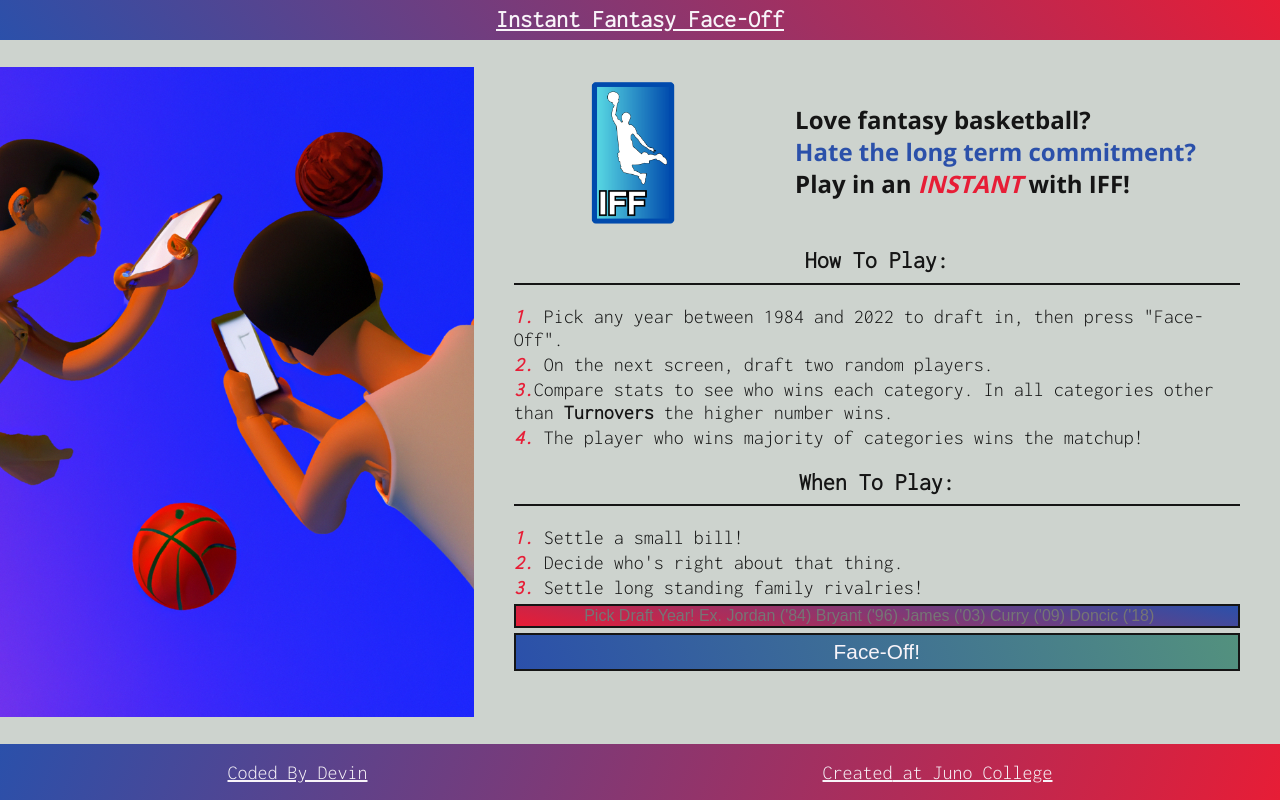
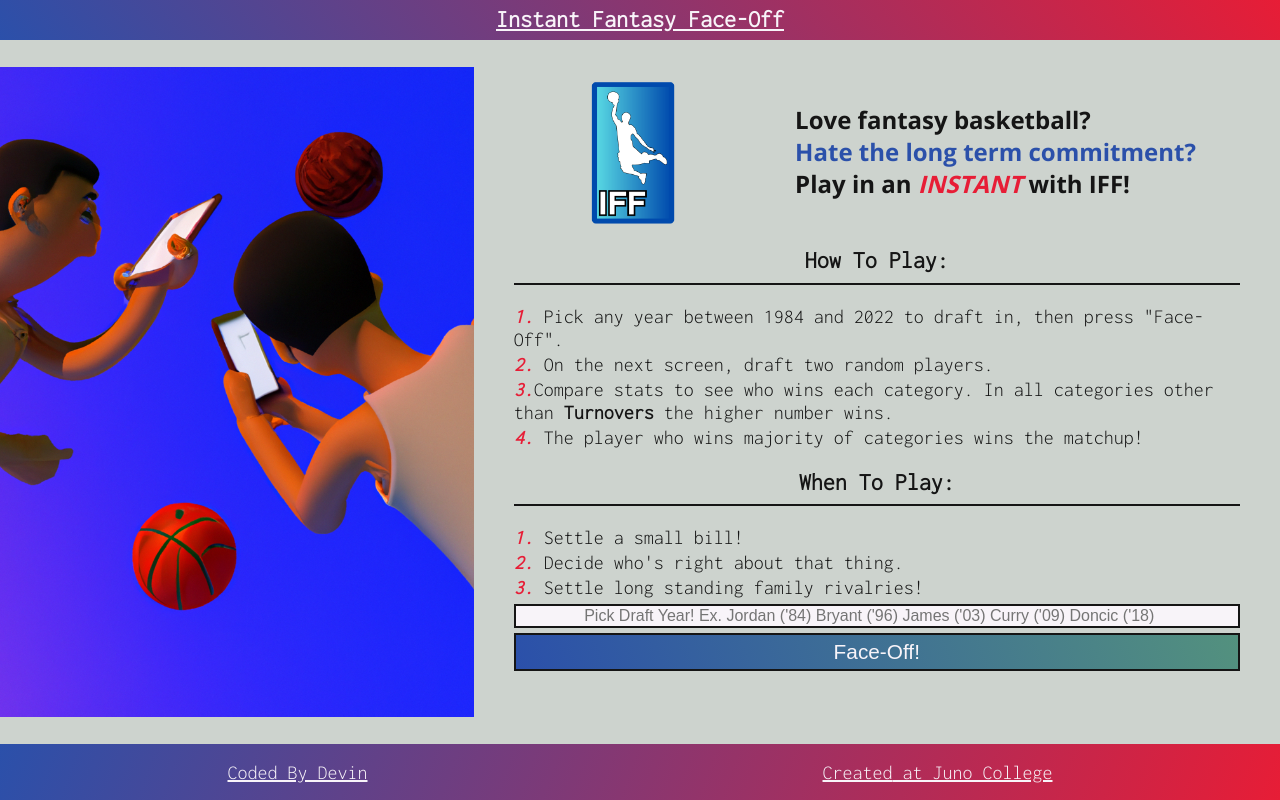
Before and after one commit to DevinD55/project-3-instant-fantasy, a React (Create React App) app: page / in a window 1280 px wide. Built offline with nearby package versions, Linux system fonts and the light colour scheme.

Commit message:
change input colour for accessibility

```diff
--- a/src/App.css
+++ b/src/App.css
@@ -21,7 +21,7 @@
 }
 
 :focus-visible{
-  border: 2px solid yellow;
+  border: 2px solid var(--brand-red);
 }
 
 
@@ -91,7 +91,6 @@
   font-size: 1.5rem;
   text-align: center;
 }
-
 
 h4{
   font-size: 1.2rem;
@@ -177,8 +176,8 @@
   font-size: 1rem;
   text-align: center;
   margin: 5px 0;
-  background-image: linear-gradient(11deg, var(--brand-red), var(--brand-blue));
-  color: var(--brand-white);
+  background: var(--brand-white);
+  color: black;
   border: 2px solid var(--black)
 }
 
```
